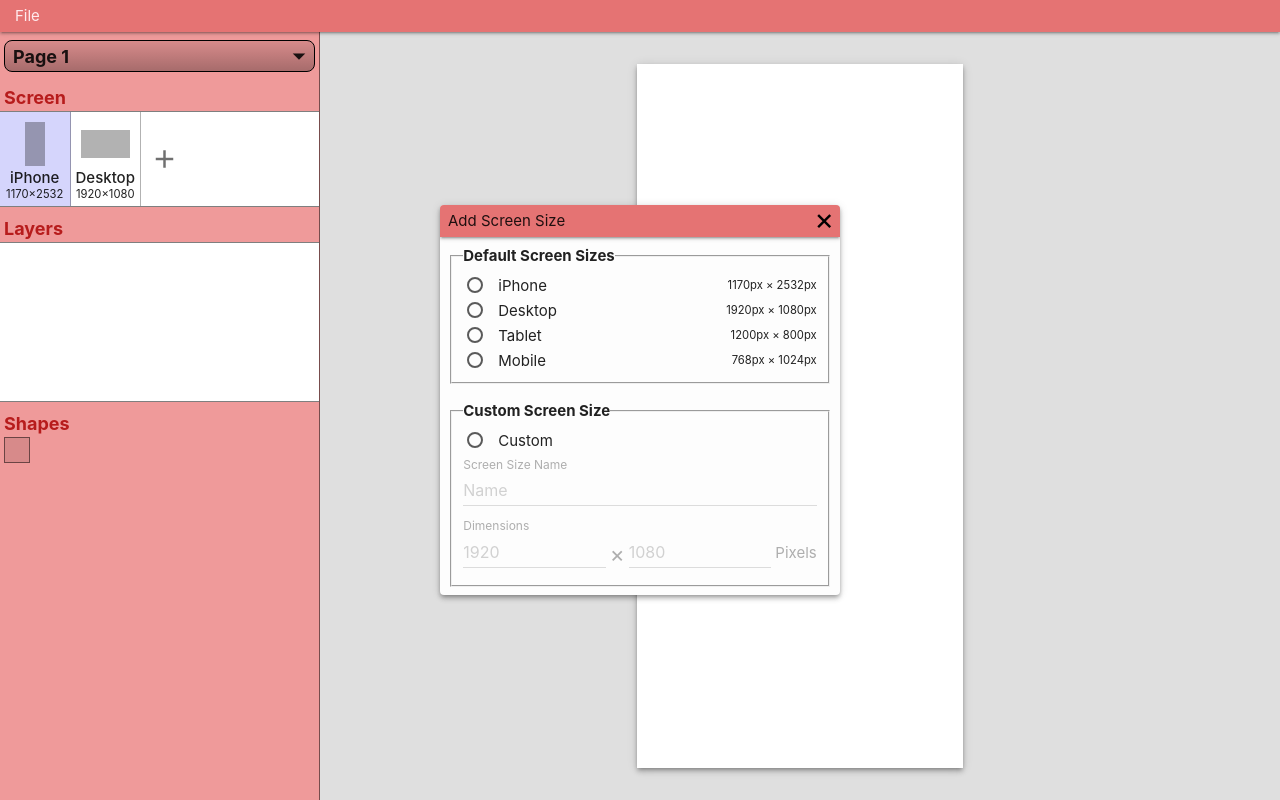
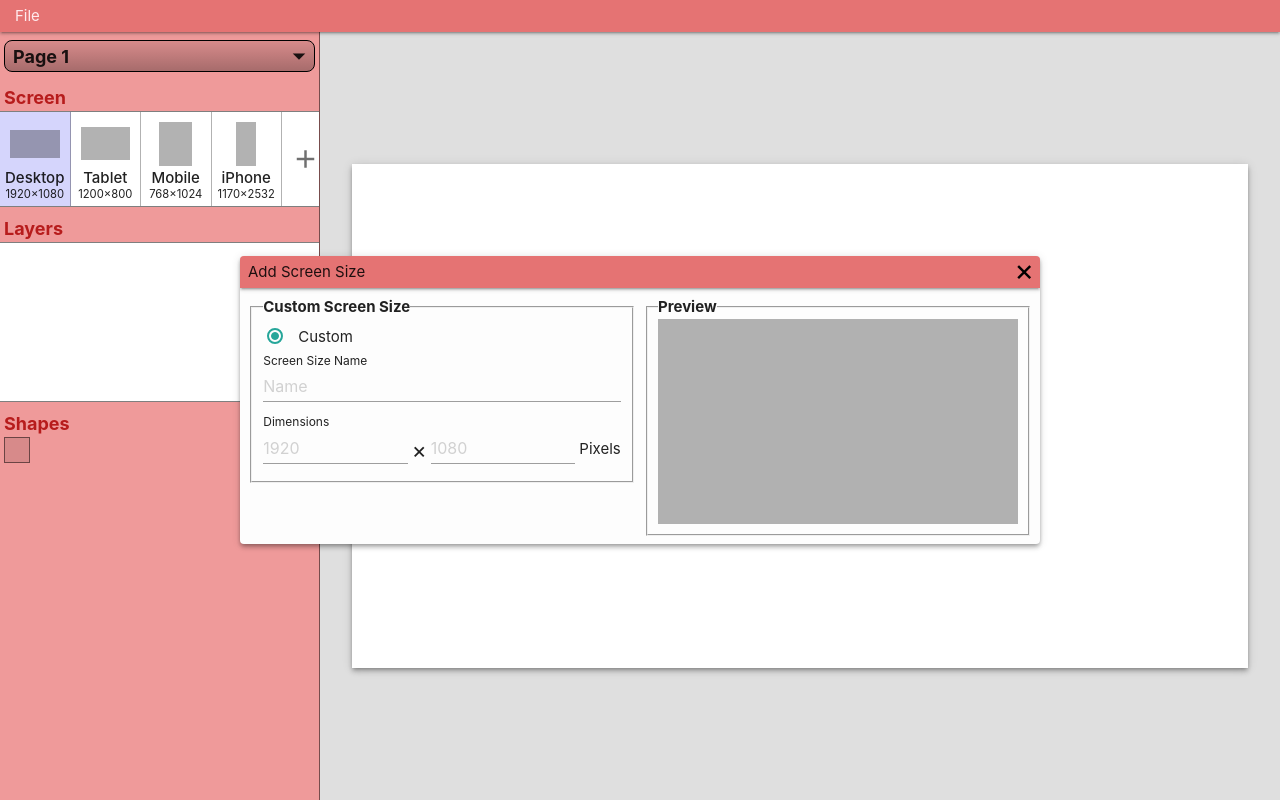
Before and after one commit to ShaneByrne0963/wirefree, a React (Vite) app: page / in a window 1280 px wide. Both pictures are taken after a click on the button "add". Built offline with nearby package versions, Linux system fonts and the light colour scheme.

Commit message:
Update default screen list to only contain allowed screens

```diff
--- a/src/assets/css/window.css
+++ b/src/assets/css/window.css
@@ -57,6 +57,15 @@
   font-weight: bold;
 }
 
+#window-body>.window-divided {
+  display: grid;
+  gap: 8px;
+}
+
+#window-body>.window-divided.half {
+  grid-template-columns: 1fr 1fr;
+}
+
 /* Add Screen Sizes */
 
 .screen-size-radio-text {
@@ -104,3 +113,14 @@
 #screen-size-units {
   margin-top: 5px;
 }
+
+#screen-size-preview {
+  height: 240px;
+  padding: 0 10px 10px 10px;
+}
+
+#screen-size-preview>div {
+  width: 100%;
+  height: 100%;
+  background-color: rgba(0, 0, 0, 0.3);
+}
--- a/src/components/window/AddScreenSizeWindow.tsx
+++ b/src/components/window/AddScreenSizeWindow.tsx
@@ -1,11 +1,34 @@
+import { useSelector } from "react-redux";
 import { defaultScreenSizes } from "../../context";
+import { RootState } from "../../state/store";
 
 function AddScreenSizeWindow() {
+  // Finding the available default screen sizes to add
+  let availableScreenSizes = [...defaultScreenSizes];
+  const activeScreenSizes = useSelector(
+    (state: RootState) => state.screenSize.activeScreens
+  );
+  activeScreenSizes.map((activeScreen) => {
+    for (let i = 0; i < availableScreenSizes.length; i++) {
+      let defaultScreen = availableScreenSizes[i];
+      if (
+        activeScreen.name === defaultScreen.name ||
+        (activeScreen.width === defaultScreen.width &&
+          activeScreen.height === defaultScreen.height)
+      ) {
+        availableScreenSizes.splice(i, 1);
+        i--;
+      }
+    }
+  });
+
   return (
-    <>
+    <div className="window-divided half">
+      <div>
+        {availableScreenSizes.length > 0 && (
           <fieldset id="default-screen-sizes">
             <legend>Default Screen Sizes</legend>
-        {defaultScreenSizes.map((item, count) => {
+            {availableScreenSizes.map((item, count) => {
               return (
                 <div key={"screen-size-" + count}>
                   <label>
@@ -14,6 +37,7 @@ function AddScreenSizeWindow() {
                       name="select-screen-option"
                       className="with-gap"
                       value={count}
+                      defaultChecked={count === 0}
                     />
                     <span className="screen-size-radio-text">
                       <div>
@@ -28,6 +52,7 @@ function AddScreenSizeWindow() {
               );
             })}
           </fieldset>
+        )}
 
         <fieldset>
           <legend>Custom Screen Size</legend>
@@ -38,6 +63,7 @@ function AddScreenSizeWindow() {
                 name="select-screen-option"
                 className="with-gap"
                 value="Custom"
+                defaultChecked={availableScreenSizes.length === 0}
               />
               <span>Custom</span>
             </label>
@@ -66,7 +92,14 @@ function AddScreenSizeWindow() {
             </div>
           </div>
         </fieldset>
-    </>
+      </div>
+      <div>
+        <fieldset id="screen-size-preview">
+          <legend>Preview</legend>
+          <div></div>
+        </fieldset>
+      </div>
+    </div>
   );
 }
 
--- a/src/context.ts
+++ b/src/context.ts
@@ -2,10 +2,10 @@ import { createContext } from "react";
 
 // Default Screen Sizes
 export const defaultScreenSizes = [
-  { name: "iPhone", width: 1170, height: 2532 },
   { name: "Desktop", width: 1920, height: 1080 },
   { name: "Tablet", width: 1200, height: 800 },
   { name: "Mobile", width: 768, height: 1024 },
+  { name: "iPhone", width: 1170, height: 2532 },
 ];
 
 export const ThemeContext = createContext('red');
--- a/src/state/screenSize/screenSizeSlice.ts
+++ b/src/state/screenSize/screenSizeSlice.ts
@@ -11,7 +11,7 @@ interface ScreenSizeState {
 };
 
 const initialState: ScreenSizeState = {
-  activeScreens: [defaultScreenSizes[0], defaultScreenSizes[1]],
+  activeScreens: [defaultScreenSizes[0], defaultScreenSizes[1], defaultScreenSizes[2], defaultScreenSizes[3]],
   selectedScreen: 0
 };
 
--- a/src/state/window/windowSlice.ts
+++ b/src/state/window/windowSlice.ts
@@ -15,8 +15,7 @@ const initialState: WindowState = {
 const windowProperties = {
   addScreenSize: {
     label: "Add Screen Size",
-    width: 400,
-    height: 500,
+    width: 800,
   }
 }
 
```
Lines whose indentation alone changed are shown as unchanged.
